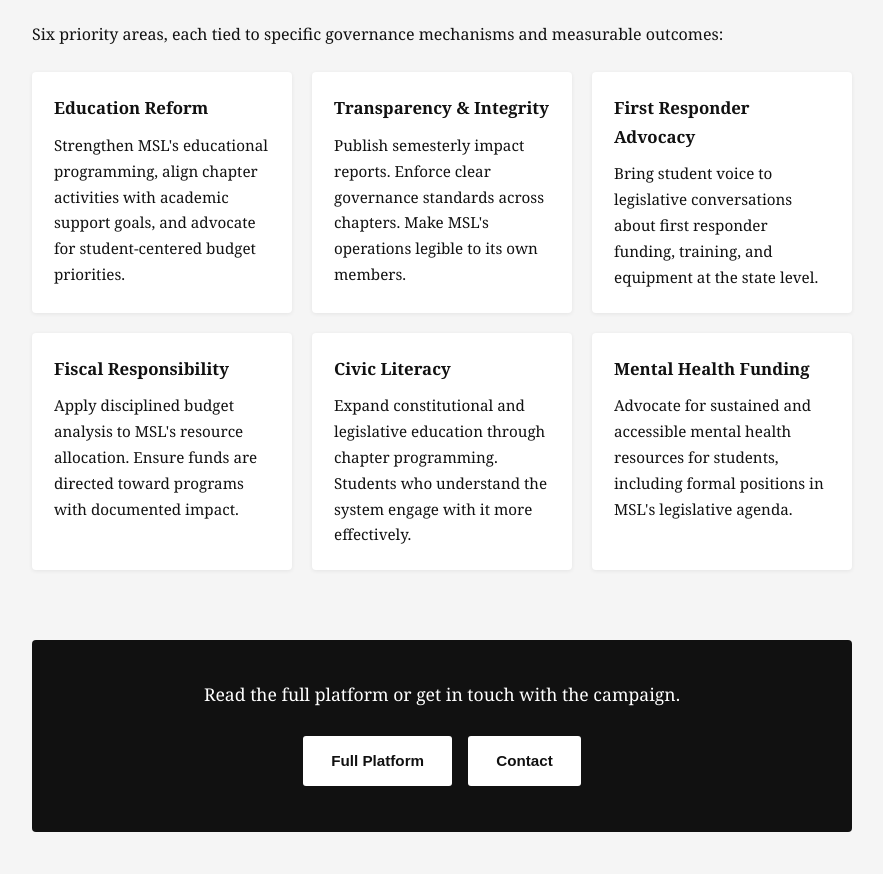
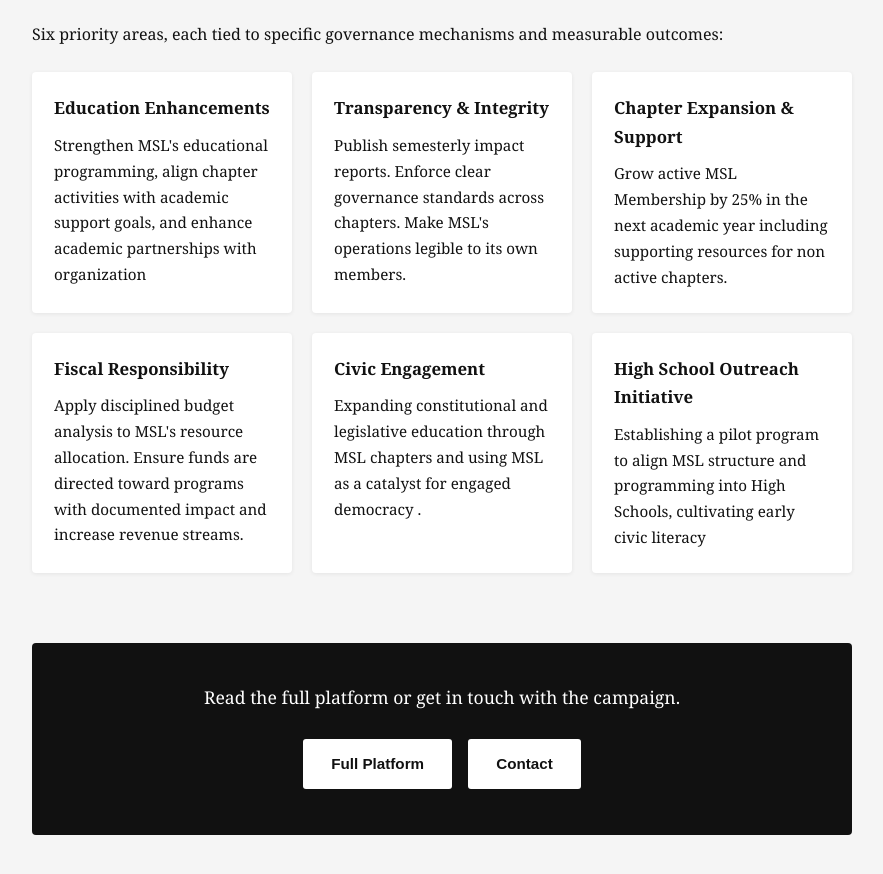
Before and after one commit to SyndorZaldrizes/Sanchezforgovernor, a plain HTML site: page index.html in a window 1280 px wide. Shown: the part 1929-2803 px from the top of the page, without its empty margins (198-1081 px from the left). Drawn offline with Linux system fonts and the light colour scheme.

Commit message:
Update vision section with new priorities and descriptions

```diff
--- a/index.html
+++ b/index.html
@@ -255,28 +255,28 @@
     <p>Six priority areas, each tied to specific governance mechanisms and measurable outcomes:</p>
     <div class="vision-grid" role="list">
       <div class="vision-card" role="listitem">
-        <h3>Education Reform</h3>
-        <p>Strengthen MSL's educational programming, align chapter activities with academic support goals, and advocate for student-centered budget priorities.</p>
+        <h3>Education Enhancements</h3>
+        <p>Strengthen MSL's educational programming, align chapter activities with academic support goals, and enhance academic partnerships with organization</p>
       </div>
       <div class="vision-card" role="listitem">
         <h3>Transparency &amp; Integrity</h3>
         <p>Publish semesterly impact reports. Enforce clear governance standards across chapters. Make MSL's operations legible to its own members.</p>
       </div>
       <div class="vision-card" role="listitem">
-        <h3>First Responder Advocacy</h3>
-        <p>Bring student voice to legislative conversations about first responder funding, training, and equipment at the state level.</p>
+        <h3>Chapter Expansion & Support</h3>
+        <p>Grow active MSL Membership by 25% in the next academic year including supporting resources for non active chapters.</p>
       </div>
       <div class="vision-card" role="listitem">
         <h3>Fiscal Responsibility</h3>
-        <p>Apply disciplined budget analysis to MSL's resource allocation. Ensure funds are directed toward programs with documented impact.</p>
+        <p>Apply disciplined budget analysis to MSL's resource allocation. Ensure funds are directed toward programs with documented impact and increase revenue streams.</p>
       </div>
       <div class="vision-card" role="listitem">
-        <h3>Civic Literacy</h3>
-        <p>Expand constitutional and legislative education through chapter programming. Students who understand the system engage with it more effectively.</p>
+        <h3>Civic Engagement</h3>
+        <p>Expanding constitutional and legislative education through MSL chapters and using MSL as a catalyst for engaged democracy .</p>
       </div>
       <div class="vision-card" role="listitem">
-        <h3>Mental Health Funding</h3>
-        <p>Advocate for sustained and accessible mental health resources for students, including formal positions in MSL's legislative agenda.</p>
+        <h3>High School Outreach Initiative</h3>
+        <p>Establishing a pilot program to align MSL structure and programming into High Schools, cultivating early civic literacy</p>
       </div>
     </div>
   </section>
```
